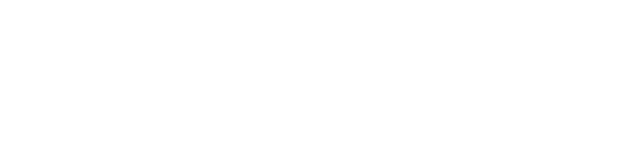
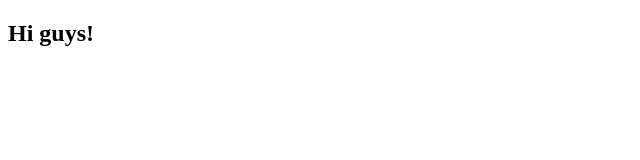
Before and after one commit to xhenigega/git-lecture, a plain HTML site: page index.html in a window 1280 px wide. Shown: the whole page, without its empty margins (0-640 px from the left). Drawn offline with Linux system fonts and the light colour scheme.

Commit message:
H2 Hi guys

```diff
--- a/index.html
+++ b/index.html
@@ -5,5 +5,7 @@
     <meta name="viewport" content="width=device-width, initial-scale=1.0" />
     <title>index</title>
   </head>
-  <body></body>
+  <body>
+    <h2>Hi guys!</h2>
+  </body>
 </html>
```
